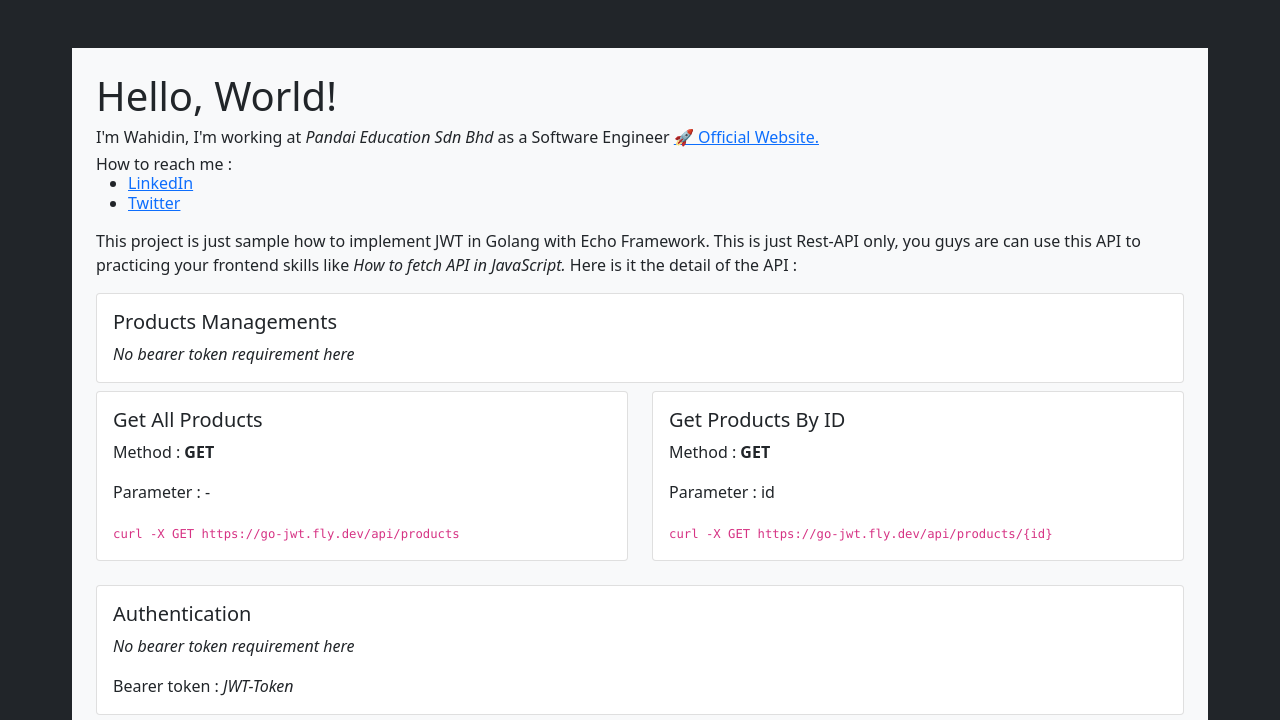
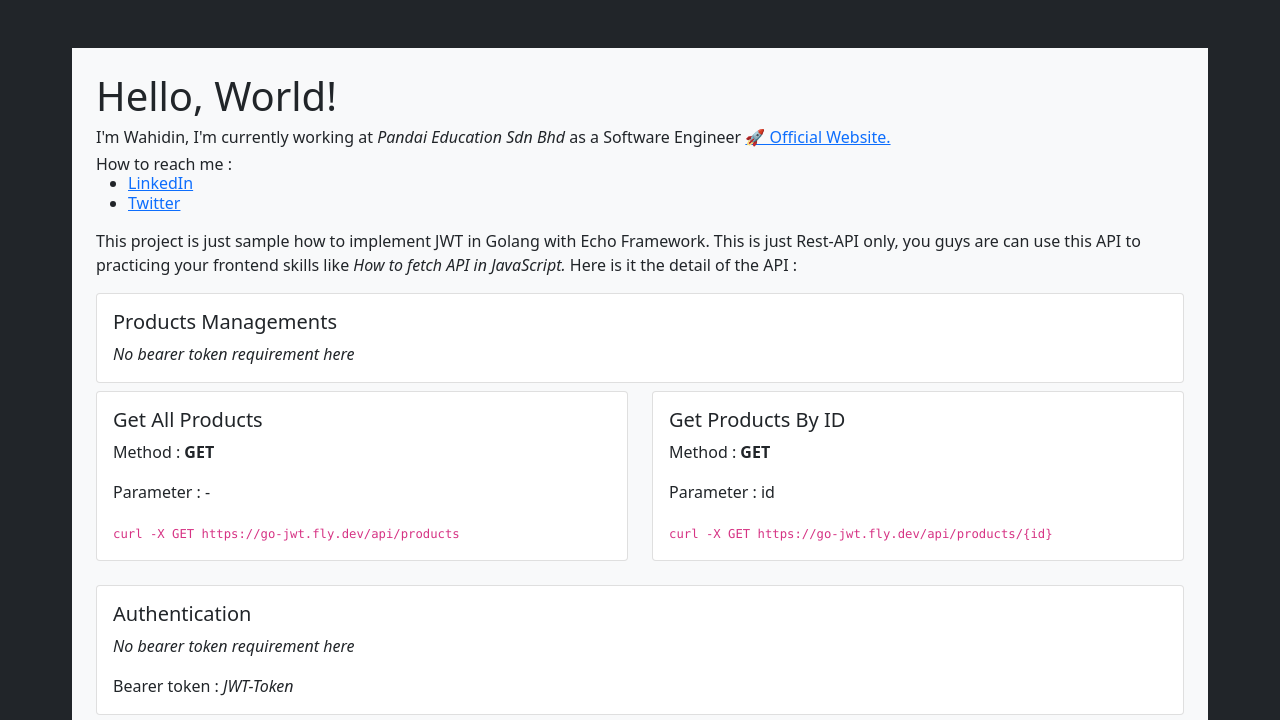
Before and after one commit to WahidinAji/echo-jwt, a plain HTML site: page index.html in a window 1280 px wide. Shown: the top 720 px of the page. Drawn offline with nearby package versions, Linux system fonts and the light colour scheme.

Commit message:
add currently ad desc

```diff
--- a/index.html
+++ b/index.html
@@ -59,7 +59,7 @@
         <div class="container-sm p-4">
             <h1>Hello, World!</h1>
             <h6>
-                I'm Wahidin, I'm working at <span class="fst-italic">Pandai Education Sdn Bhd</span> as a Software Engineer
+                I'm Wahidin, I'm currently working at <span class="fst-italic">Pandai Education Sdn Bhd</span> as a Software Engineer
                 <span><small><a href="pandai.org" class="fs-6">🚀 Official Website.</a></small></span>
             </h6>
             <h6>
```
